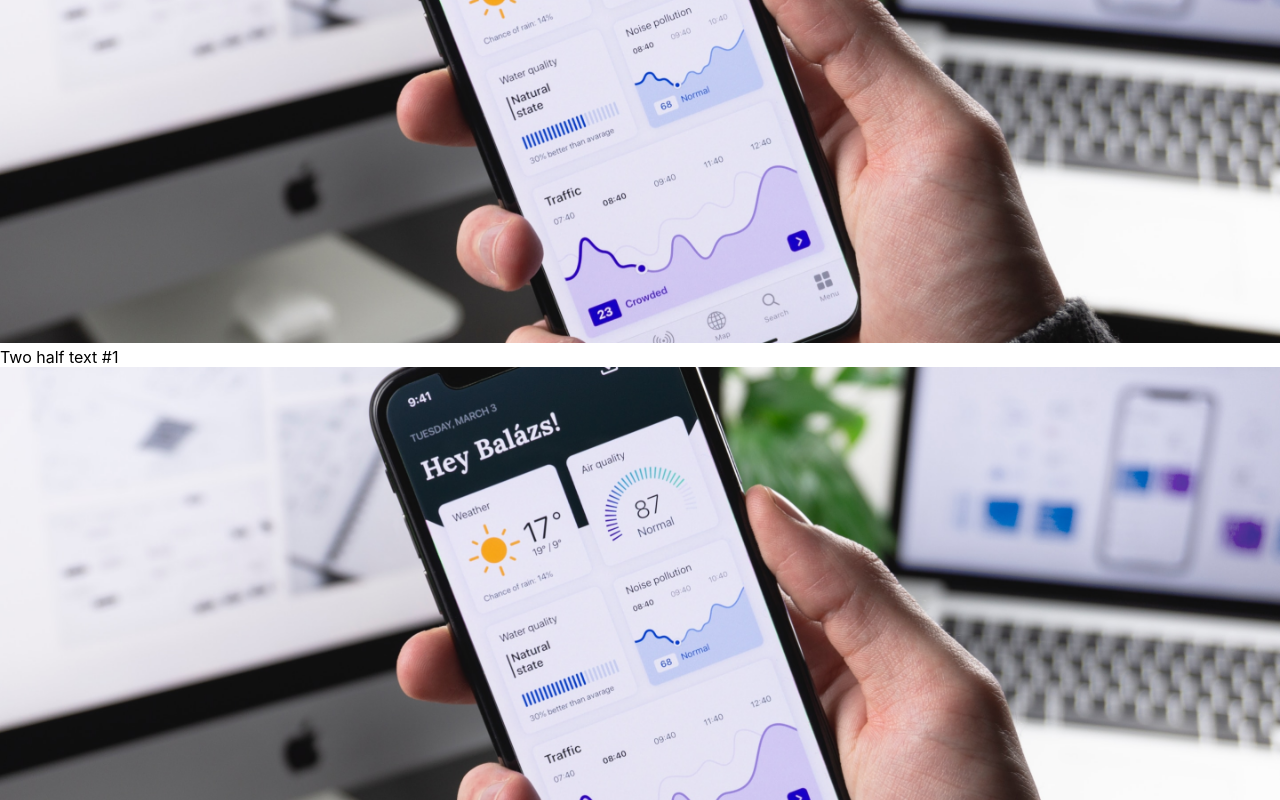
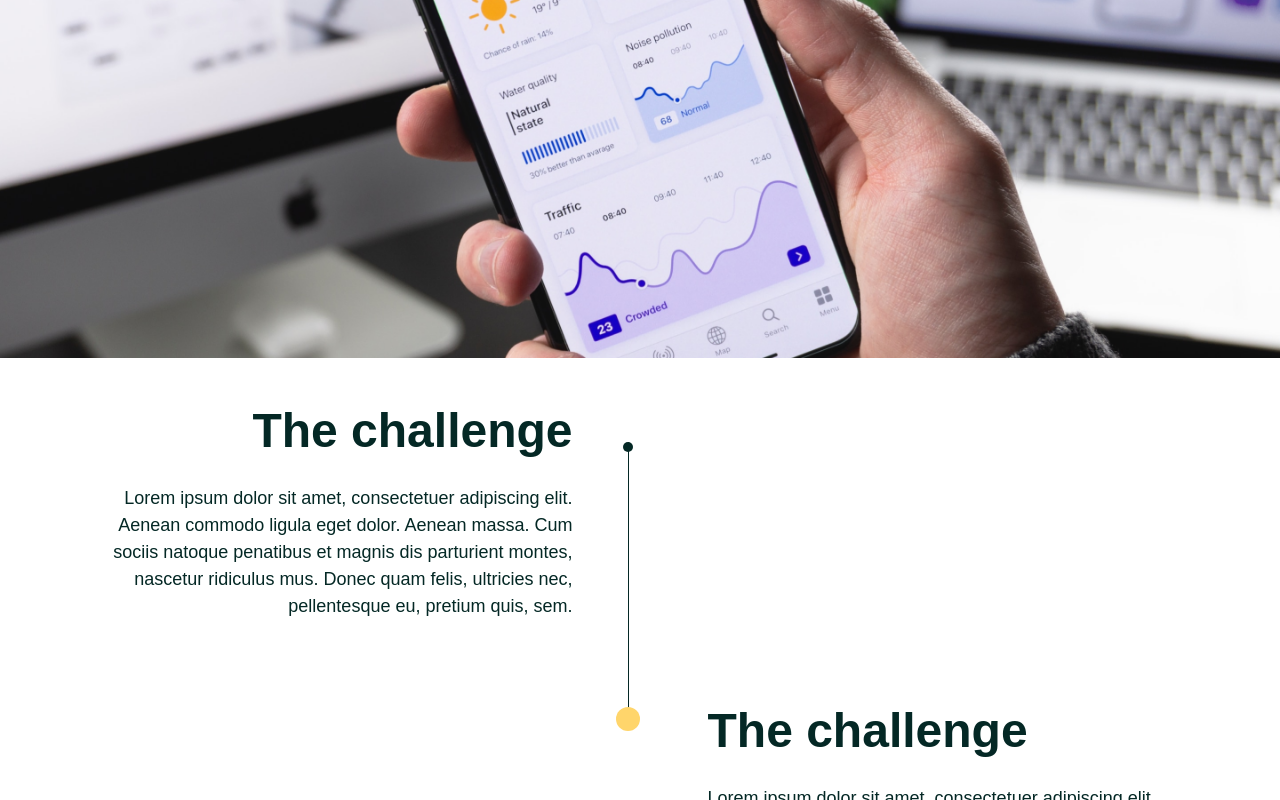
Before and after one commit to ArthurTopazio/wami-test-layout, a React (Create React App) app: page / in a window 1280 px wide. Shown: the part 2000-2800 px from the top of the page. Built offline with nearby package versions, Linux system fonts and the light colour scheme.

Commit message:
layout updates

```diff
--- a/src/components/Footer.tsx
+++ b/src/components/Footer.tsx
@@ -1,8 +1,14 @@
 
 const Footer = () => {
   return (
-    <div style={{ height: '70px', backgroundColor: '#042825' }}>
-      Footer
+    <div style={{
+      height: '70px',
+      backgroundColor: '#042825',
+      display: 'flex',
+      flexDirection: 'row',
+      justifyContent: 'flex-start'
+    }}>
+      <div style={{ backgroundColor: '#FFD56B', width: '50%', height: '100%' }}></div>
     </div>
   )
 };
--- a/src/components/HPInfoBlock/HPInfoBlock.module.scss
+++ b/src/components/HPInfoBlock/HPInfoBlock.module.scss
@@ -23,7 +23,7 @@
 }
 
 .boxItems {
-  margin-top: 15px;
+  margin-top: 30px;
   width: 250px;
   display: flex;
   flex-direction: column;
--- /dev/null
+++ b/src/components/HPTwoHalfTxt.tsx/HPTwoHalfTxt.module.scss
@@ -0,0 +1,90 @@
+@import '../../assets/styles/variables.scss';
+
+.wrapper {
+  padding-top: 40px;
+  padding-bottom: 40px;
+  display: flex;
+  flex-direction: row;
+  align-items: center;
+  justify-content: center;
+}
+
+.box {
+  width: $boxWidth;
+  display: flex;
+  flex-direction: row;
+  gap: 55px;
+
+  @media (max-width: $mediumBP) {
+    flex-direction: column;
+  }
+}
+
+.boxItem1 {
+  text-align: end;
+  @media (max-width: $mediumBP) {
+    text-align: start;
+  }
+}
+
+.boxItem2 {
+  margin-top: 300px;
+
+  @media (max-width: $mediumBP) {
+    margin-top: 15px;
+  }
+}
+
+.headerText {
+  margin-bottom: 25px;
+  font-family: sans-serif;
+  font-style: normal;
+  font-weight: 600;
+  font-size: 48px;
+  line-height: 58px;
+  color: $mainGreen;
+}
+
+.line {
+  margin-top: 40px;
+  border-left: 1px solid $mainGreen;
+  height: 280px;
+
+  @media (max-width: $mediumBP) {
+    margin-top: 10px;
+    margin-left: 50%;
+    height: 150px;
+  }
+}
+
+.circle1 {
+  width: 10px;
+  height: 10px;
+  border-radius: 50%;
+  background-color: $mainGreen;
+  position: relative;
+  right: 5.6px;
+  z-index: 1;
+}
+
+.circle2 {
+  width: 24px;
+  height: 24px;
+  border-radius: 50%;
+  background-color: $mainYellow;
+  position: relative;
+  right: 12.6px;
+  top: 255px;
+  @media (max-width: $mediumBP) {
+    top: 125px;
+  }
+}
+
+.bodyText {
+  font-family: sans-serif;
+  font-style: normal;
+  font-weight: 400;
+  font-size: 18px;
+  line-height: 150%;
+  color: $mainGreen;
+}
--- /dev/null
+++ b/src/components/HPTwoHalfTxt.tsx/HPTwoHalfTxt.tsx
@@ -0,0 +1,31 @@
+import { FC } from 'react';
+
+import s from './HPTwoHalfTxt.module.scss';
+
+interface TwoHalfTPD {
+  header: string,
+  body: string
+}
+
+const HPTwoHalfTxt: FC<TwoHalfTPD> = ({ header, body }) => {
+  return (
+    <div className={s.wrapper}>
+      <div className={s.box}>
+        <div className={s.boxItem1}>
+          <div className={s.headerText}>{header}</div>
+          <div className={s.bodyText}>{body}</div>
+        </div>
+        <div className={s.line}>
+          <div className={s.circle1}></div>
+          <div className={s.circle2}></div>
+        </div>
+        <div className={s.boxItem2}>
+          <div className={s.headerText}>{header}</div>
+          <div className={s.bodyText}>{body}</div>
+        </div>
+      </div>
+    </div >
+  )
+}
+
+export default HPTwoHalfTxt;
--- a/src/components/Header/Header.module.scss
+++ b/src/components/Header/Header.module.scss
@@ -5,6 +5,7 @@
   height: 80px;
   background: rgba(255, 255, 255, 0.8);
   position: fixed;
+  z-index: 3;
   display: flex;
   flex-direction: row;
   align-items: center;
--- a/src/components/Header/HeaderLabel/HeaderLabel.module.scss
+++ b/src/components/Header/HeaderLabel/HeaderLabel.module.scss
@@ -7,5 +7,7 @@
   font-size: 18px;
   line-height: 130%;
   color: $mainYellow;
+  display: flex;
+  align-items: center;
   cursor: pointer;
 }
--- a/src/components/NavBar/BurgerMenu/BurgerMenu.module.scss
+++ b/src/components/NavBar/BurgerMenu/BurgerMenu.module.scss
@@ -2,7 +2,7 @@
 
 .burgerMenu {
   display: none;
-  @media (max-width: $mediumBP) {
+  @media (max-width:  $largeBP) {
     display: block;
   }
 }
@@ -45,3 +45,15 @@
   color: $mainGreen;
   text-decoration: none;
 }
+
+.link:hover {
+  text-shadow: -8px 6px 6px $mainYellow;
+}
+
+
+.btn {
+  padding: 12px 38px;
+  cursor: pointer;
+  background-color: $mainYellow;
+  border-radius: 35px;
+}
--- a/src/components/NavBar/BurgerMenu/BurgerMenu.tsx
+++ b/src/components/NavBar/BurgerMenu/BurgerMenu.tsx
@@ -24,7 +24,9 @@ const BurgerMenu: FC = () => {
           <NavLink className={s.link} to={NavigationPaths.PROJECTS_PAGE}>Projects</NavLink>
           <NavLink className={s.link} to={NavigationPaths.ABOUT_US_PAGE}>About us</NavLink>
           <NavLink className={s.link} to={NavigationPaths.CONTACTS_PAGE}>Contacts</NavLink>
-          <NavLink className={s.link} to={NavigationPaths.NEW_PROJECT_FORM}>Start project</NavLink>
+          <div className={s.btn}>
+            <NavLink className={s.link} to={NavigationPaths.NEW_PROJECT_FORM}>Start project</NavLink>
+          </div>
         </div>
       </div>
     </div>
--- a/src/components/NavBar/NavBar.module.scss
+++ b/src/components/NavBar/NavBar.module.scss
@@ -3,9 +3,10 @@
 .navBar {
   display: flex;
   flex-direction: row;
+  align-items: center;
   gap: 44px;
 
-  @media (max-width: $mediumBP) {
+  @media (max-width: $largeBP) {
     display: none;
   }
 }
@@ -22,4 +23,16 @@
 .link {
   color: $mainGreen;
   text-decoration: none;
+  transition: .2s;
 }
+
+.link:hover {
+  text-shadow: -8px 6px 6px $mainYellow;
+}
+
+.btn {
+  padding: 12px 38px;
+  cursor: pointer;
+  background-color: $mainYellow;
+  border-radius: 25px;
+}
--- a/src/components/NavBar/NavBar.tsx
+++ b/src/components/NavBar/NavBar.tsx
@@ -12,7 +12,9 @@ const NavBar: FC = () => {
       <NavLink className={s.link} to={NavigationPaths.PROJECTS_PAGE}>Projects</NavLink>
       <NavLink className={s.link} to={NavigationPaths.ABOUT_US_PAGE}>About us</NavLink>
       <NavLink className={s.link} to={NavigationPaths.CONTACTS_PAGE}>Contacts</NavLink>
-      <NavLink className={s.link} to={NavigationPaths.NEW_PROJECT_FORM}>Start project</NavLink>
+      <div className={s.btn}>
+        <NavLink className={s.link} to={NavigationPaths.NEW_PROJECT_FORM}>Start project</NavLink>
+      </div>
     </div>
   )
 }
--- a/src/pages/HomePage/HomePage.tsx
+++ b/src/pages/HomePage/HomePage.tsx
@@ -1,8 +1,10 @@
 import HPBanner from '../../components/HPBanner/HPBanner';
 import HPCodesc from '../../components/HPCodesc/HPCodesc';
 import HPInfoBlock from '../../components/HPInfoBlock/HPInfoBlock';
+import HPTwoHalfTxt from '../../components/HPTwoHalfTxt.tsx/HPTwoHalfTxt';
+import { textHP } from '../../utils/consts/textHP';
+
 import handPhone from '../../assets/media/handPhone.png';
-
 import s from './HomePage.module.scss';
 
 const HomePage = () => {
@@ -12,11 +14,11 @@ const HomePage = () => {
       <HPInfoBlock />
       <HPCodesc />
       <img src={handPhone} alt="img" />
-      <div>Two half text #1</div>
+      <HPTwoHalfTxt {...textHP[0]} />
       <img src={handPhone} alt="slider" />
-      <div>Two half text #1</div>
-      <div>Other projects</div>
-      <div>Finish line</div>
+      <HPTwoHalfTxt {...textHP[1]} />
+      {/* <div>Other projects</div>
+      <div>Finish line</div> */}
     </div>
   )
 }
--- /dev/null
+++ b/src/utils/consts/textHP.ts
@@ -0,0 +1,4 @@
+export const textHP = [
+  { header: 'The challenge', body: 'Lorem ipsum dolor sit amet, consectetuer adipiscing elit. Aenean commodo ligula eget dolor. Aenean massa. Cum sociis natoque penatibus et magnis dis parturient montes, nascetur ridiculus mus. Donec quam felis, ultricies nec, pellentesque eu, pretium quis, sem.' },
+  { header: 'The challenge', body: 'Lorem ipsum dolor sit amet, consectetuer adipiscing elit. Aenean commodo ligula eget dolor. Aenean massa. Cum sociis natoque penatibus et magnis dis parturient montes, nascetur ridiculus mus. Donec quam felis, ultricies nec, pellentesque eu, pretium quis, sem.' },
+];
```
